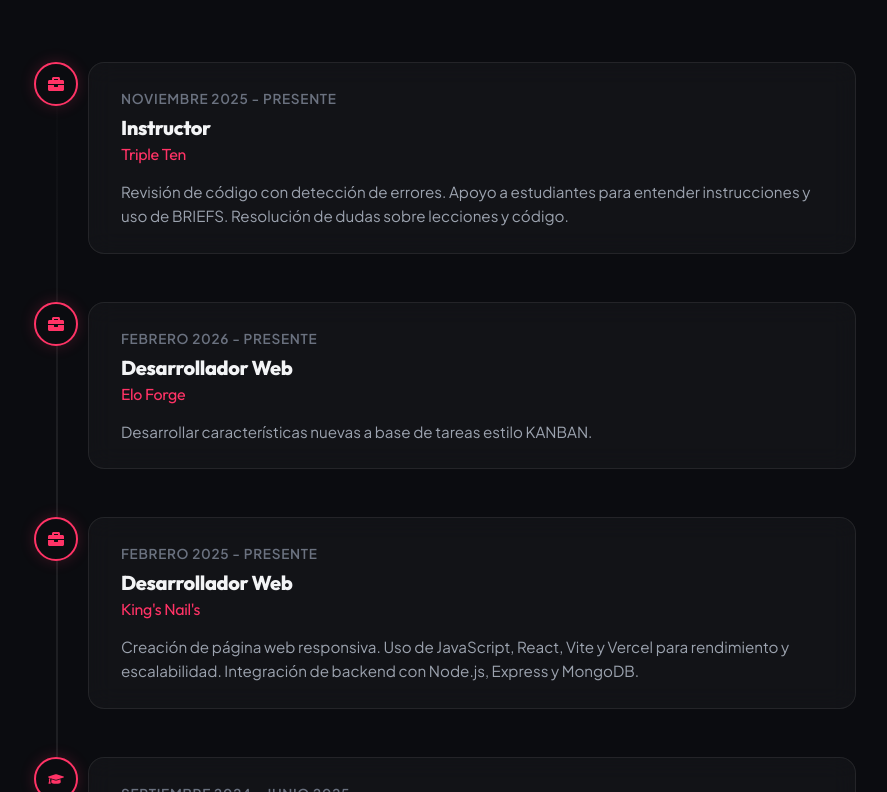
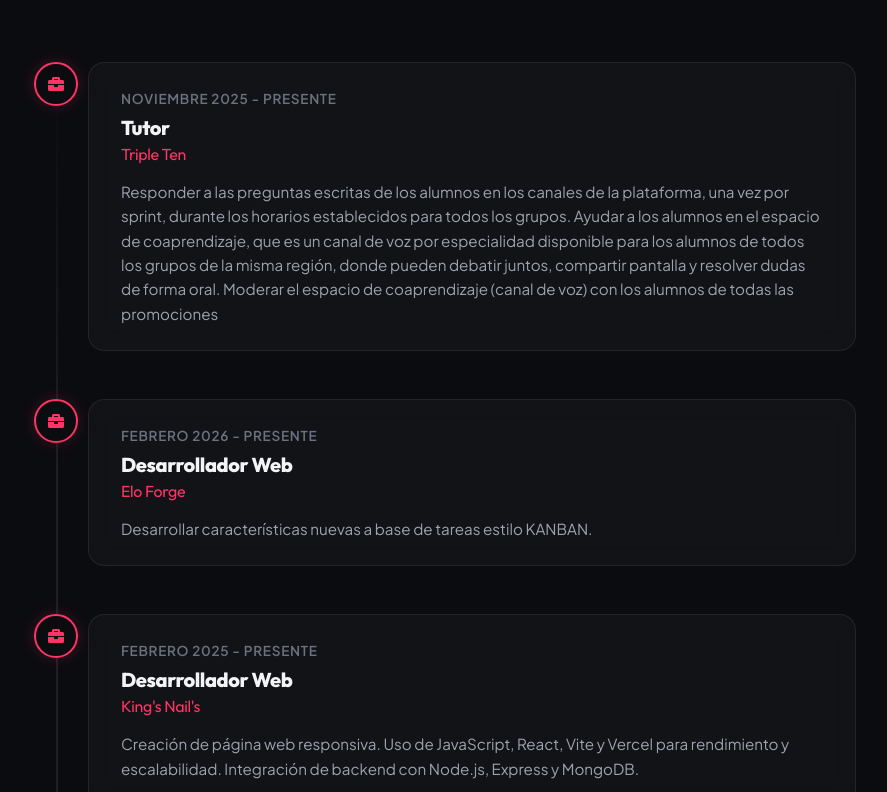
Before and after one commit to axelcisneros/mi-portfolio, a React (Vite) app: page / in a window 1280 px wide. Shown: the part 1208-2000 px from the top of the page, without its empty margins (184-1071 px from the left). Built offline with nearby package versions, Linux system fonts and the light colour scheme; no server answers.

Commit message:
feat: update work section and cv

```diff
--- a/src/components/Experience/Experience.jsx
+++ b/src/components/Experience/Experience.jsx
@@ -7,10 +7,10 @@
   {
     id: 1,
     type: "work",
-    title: "Instructor",
+    title: "Tutor",
     company: "Triple Ten",
     date: "Noviembre 2025 - Presente",
-    description: "Revisión de código con detección de errores. Apoyo a estudiantes para entender instrucciones y uso de BRIEFS. Resolución de dudas sobre lecciones y código.",
+    description: "Responder a las preguntas escritas de los alumnos en los canales de la plataforma, una vez por sprint, durante los horarios establecidos para todos los grupos. Ayudar a los alumnos en el espacio de coaprendizaje, que es un canal de voz por especialidad disponible para los alumnos de todos los grupos de la misma región, donde pueden debatir juntos, compartir pantalla y resolver dudas de forma oral. Moderar el espacio de coaprendizaje (canal de voz) con los alumnos de todas las promociones",
   },
   {
     id: 2,
```
Also changed, not shown: 1 other file (tests, documents, lock files or other folders).
